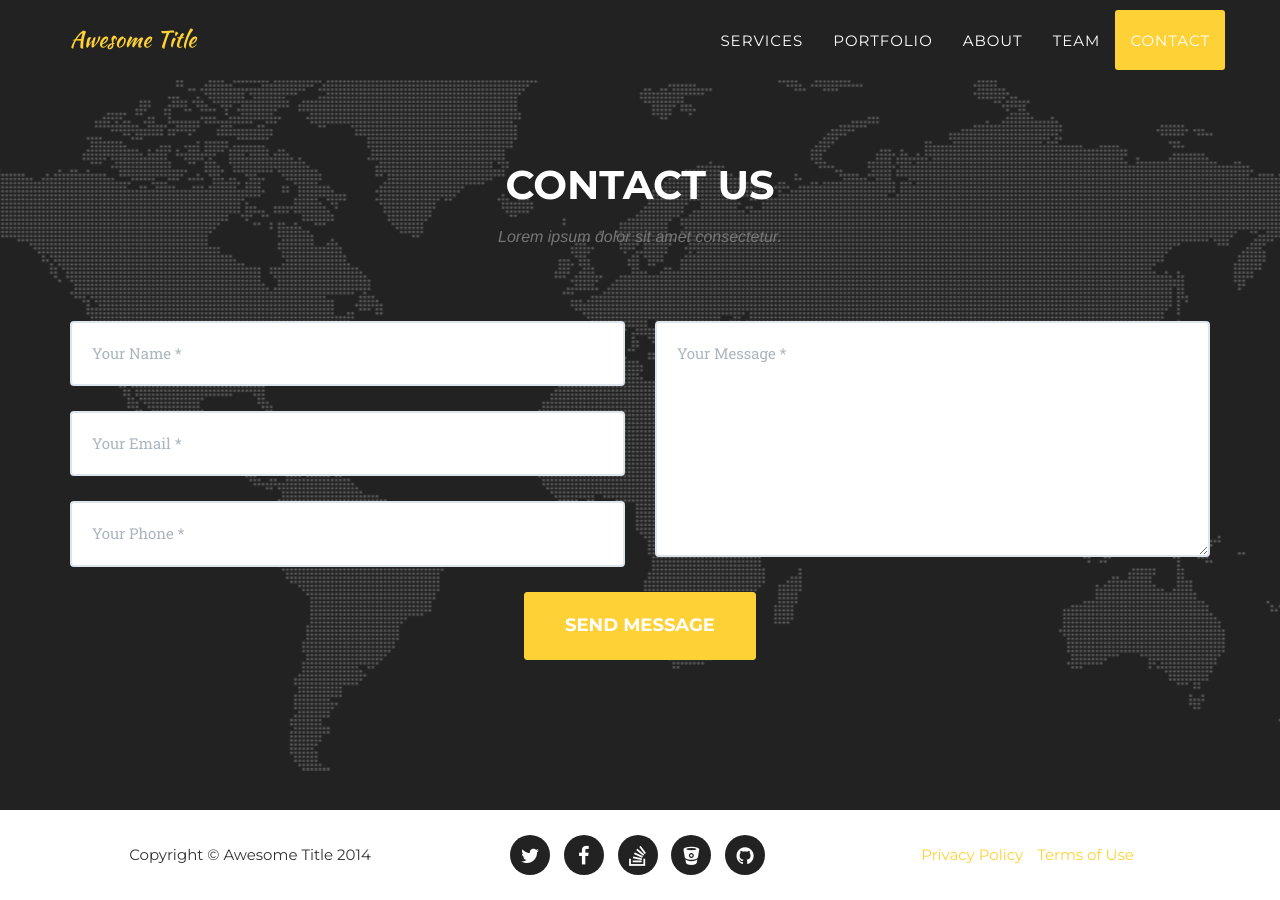
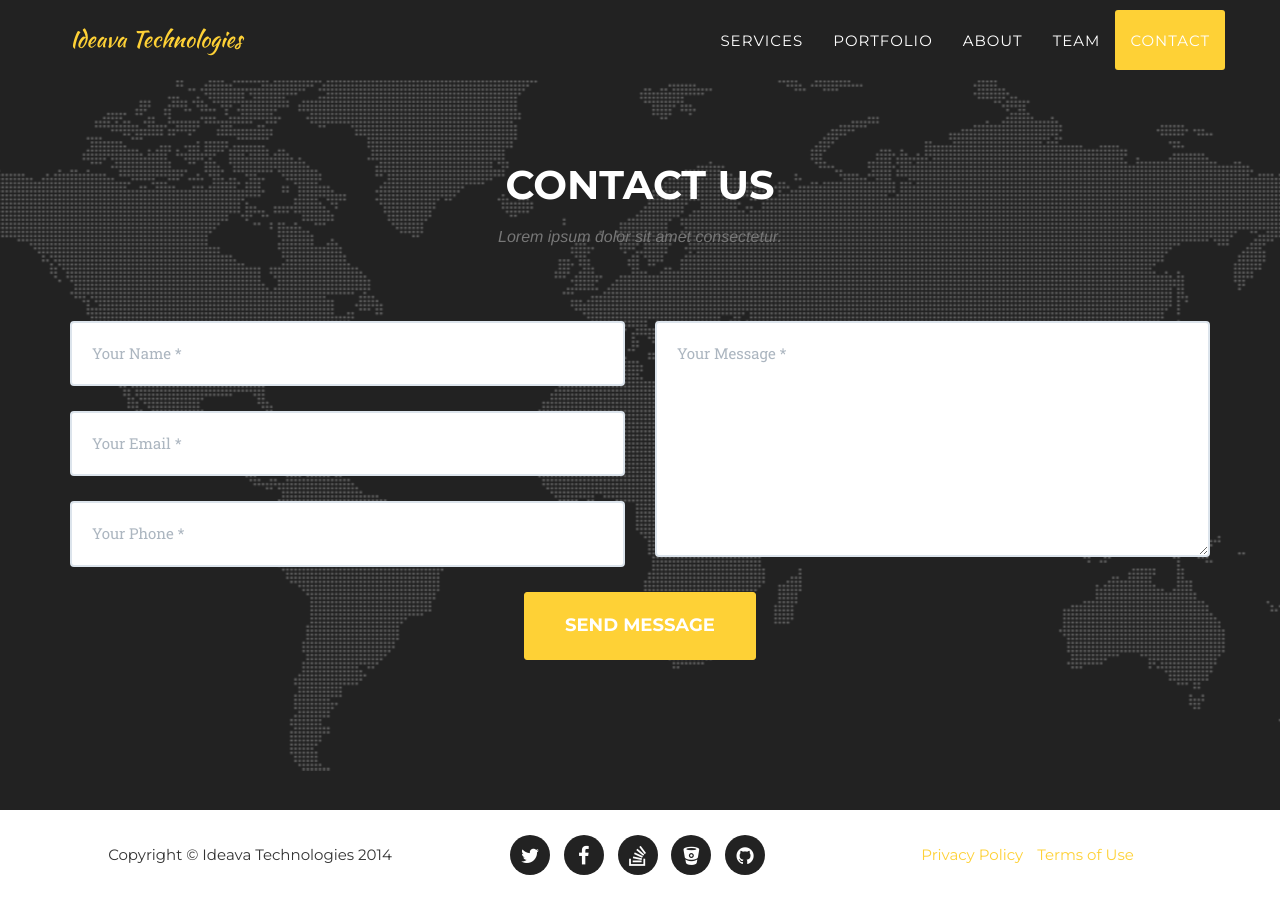
Before and after one commit to alperozturk/blog, a Jekyll site: the page built from index.html, in a window 1280 px wide and 900 px high, scrolled down 5636 px. Built offline with Jekyll 4.4.1, drawn with Linux system fonts in a browser that asks for light colours; some web fonts are replaced.

Commit message:
Update _config.yml

```diff
--- a/_config.yml
+++ b/_config.yml
@@ -2,8 +2,8 @@ url: http://alperozturk.github.io
 baseurl: /blog
 
 # Site settings
-title: Awesome Title
-email: your-email@domain.com
+title: Ideava Technologies
+email: mail@alperozturk.com
 description: "Write an awesome description for your new site here. You can edit this line in _config.yml. It will appear in your document head meta (for Google search results) and in your feed.xml site description."
 
 # Color settings (hex-codes without the leading hash-tag)
```
